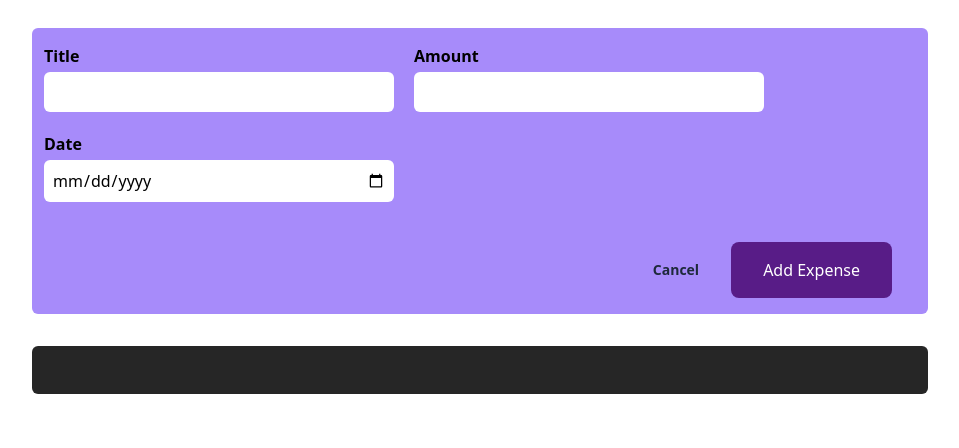
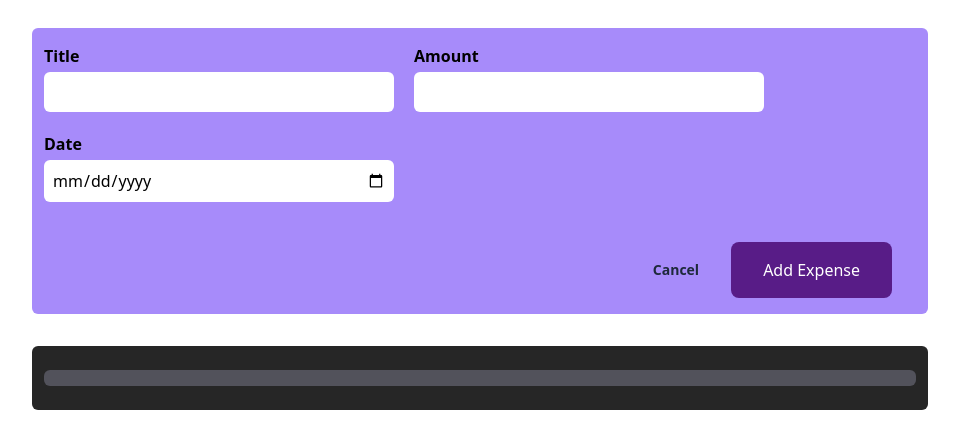
Before and after one commit to Armin-Fullstack/Expenses-Tracker, a React (Vite) app: page / in a window 1280 px wide. Shown: the top 448 px of the page, without its empty margins (160-1119 px from the left). Built offline with nearby package versions, Linux system fonts and the light colour scheme.

Commit message:
Feat: Implemented expense item container

```diff
--- a/src/components/Expenses.jsx
+++ b/src/components/Expenses.jsx
@@ -1,4 +1,4 @@
-// import ExpensesItem from "./ExpensesItem"
+import ExpensesItem from "./ExpensesItem"
 
 const Expenses = () => {
   return (
@@ -6,6 +6,11 @@ const Expenses = () => {
     <div className="main-container mt-8">
         {/* expenses container  */}
         <div className="bg-[rgba(0,0,0,0.85)] flex flex-col rounded-md px-3 py-6 space-y-4">
+            {/* filter section  */}
+
+            {/* chart section  */}
+
+            <ExpensesItem/>
         </div>
     </div>
   )
--- a/src/components/ExpensesItem.jsx
+++ b/src/components/ExpensesItem.jsx
@@ -1,7 +1,10 @@
 
 const ExpensesItem = () => {
     return (
-      null
+    //   expense item container
+    <div className="bg-zinc-600 flex justify-between rounded-md p-2">
+
+    </div>
     )
   }
 
```
